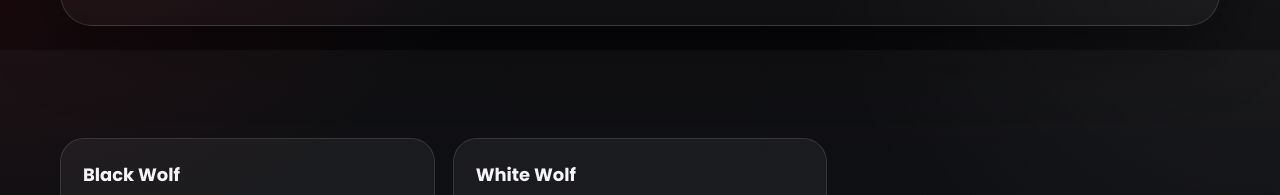
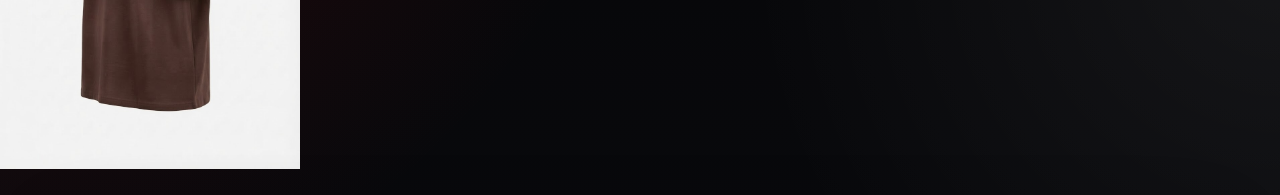
Before and after one commit to ym6777892-code/DEEB-clothes, a plain HTML site: page collections.html in a window 1280 px wide. Shown: the part 313-508 px from the top of the page. Drawn offline with Linux system fonts and the light colour scheme.

Commit message:
Update collections.html

```diff
--- a/collections.html
+++ b/collections.html
@@ -16,6 +16,8 @@
 </head>
 
 <body>
+
+<img src="alpha-brown.JPG" style="display:block !important;width:300px !important;height:auto !important;opacity:1 !important;visibility:visible !important;">
 
 <header class="header">
 
```
